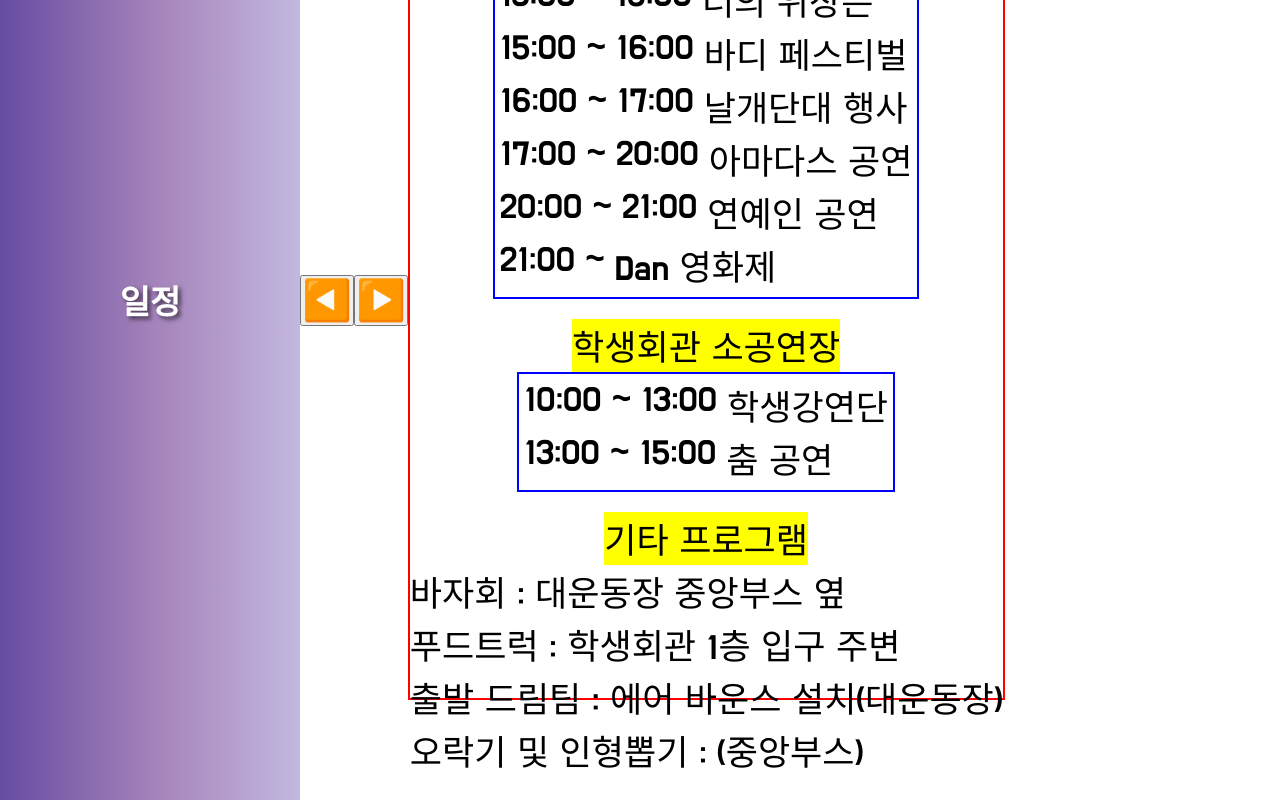
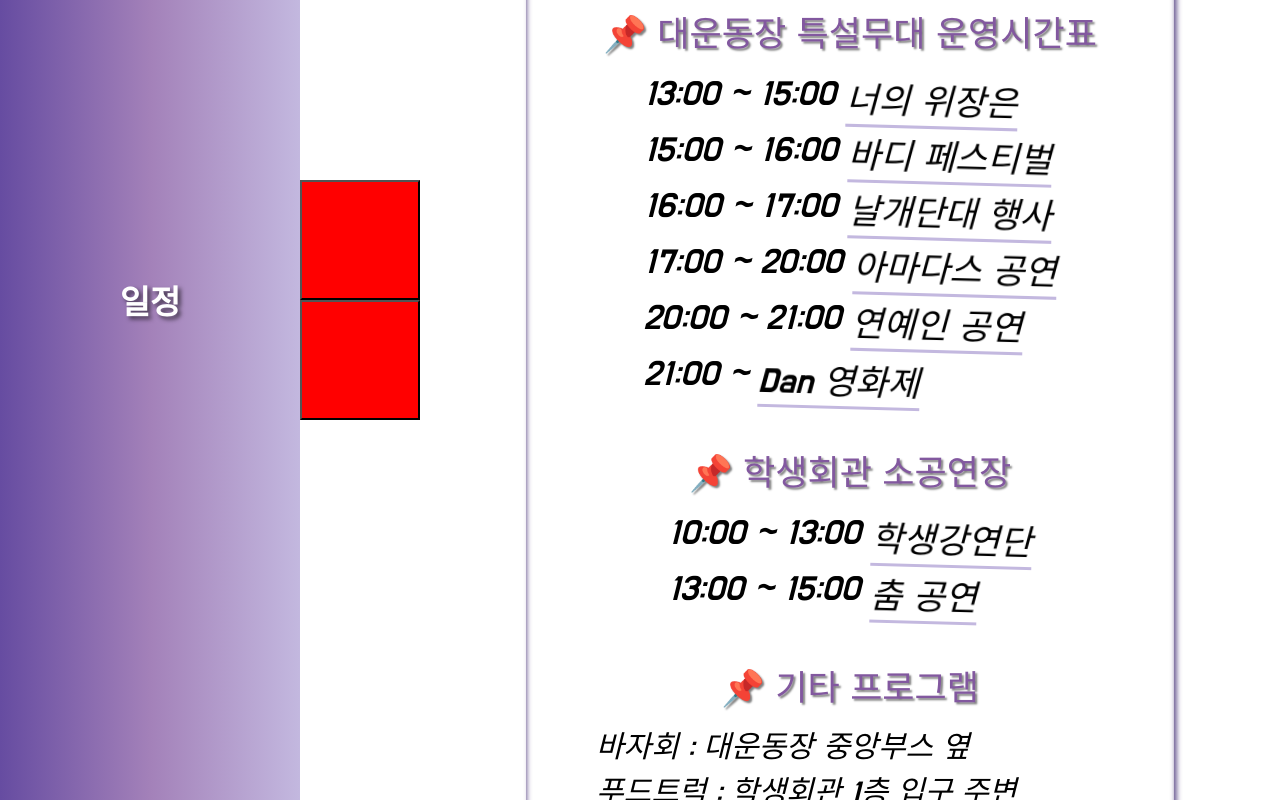
Before and after one commit to InKyoJeong/DKU_Festival, a React (Create React App) app: page / in a window 1280 px wide. Shown: the part 1700-2500 px from the top of the page. Built offline with nearby package versions, Linux system fonts and the light colour scheme.

Commit message:
docs: Edit Schedule Page and Refactor CSS

```diff
--- a/src/App.css
+++ b/src/App.css
@@ -1,4 +1,4 @@
 @import url("https://fonts.googleapis.com/css?family=Do+Hyeon&display=swap&subset=korean");
 body {
-  font-family: "Do Hyeon", sans-serif !important;
+  font-family: "Do Hyeon", sans-serif;
 }
--- a/src/components/ClockPresenter.js
+++ b/src/components/ClockPresenter.js
@@ -2,7 +2,7 @@ import React from "react";
 import PropTypes from "prop-types";
 import styled from "styled-components";
 
-const ClockPresenter = ({ days, hours, minutes, seconds, progress }) => (
+const ClockPresenter = ({ days, hours, minutes, seconds }) => (
   <ClockContainer>
     <FestaTitle>Dankook Festival</FestaTitle>
     <DaysContainer>
--- a/src/components/Footer.js
+++ b/src/components/Footer.js
@@ -14,7 +14,7 @@ const FootContainer = styled.div`
   background: #e55d87; /* fallback for old browsers */
   background: -webkit-linear-gradient(to right, #6a3093, #e55d87);
   background: linear-gradient(to right, #6a3093, #e55d87);
-  @media screen and (max-width: 480px) {
+  @media screen and (max-width: 768px) {
     height: 60px;
   }
 `;
--- a/src/components/Home.js
+++ b/src/components/Home.js
@@ -37,10 +37,6 @@ const Container1 = styled.div`
 const Container = styled.div`
   height: 100vh;
   display: flex;
-  @media screen and (max-width: 480px) {
-    justify-content: center;
-    align-items: center;
-  }
   @media screen and (max-width: 768px) {
     justify-content: center;
     align-items: center;
--- a/src/components/Promo.js
+++ b/src/components/Promo.js
@@ -39,7 +39,7 @@ const Title = styled.div`
   background: linear-gradient(90deg, #664ca1, #a381b9, #c3b8df);
   width: 300px;
   height: 100%;
-  @media screen and (max-width: 480px) {
+  @media screen and (max-width: 768px) {
     margin: 20px 0px;
     font-size: 23px;
     width: 50%;
--- /dev/null
+++ b/src/components/Schedule-font.css
@@ -0,0 +1 @@
+/* @import url("https://fonts.googleapis.com/css?family=Nanum+Gothic:700&display=swap&subset=korean"); */
--- a/src/components/Schedule.js
+++ b/src/components/Schedule.js
@@ -1,6 +1,7 @@
 import React from "react";
 import styled from "styled-components";
 import { DAY1, MINI_GROUND } from "../data/ScheduleData";
+import "./Schedule-font.css";
 
 const Schedule = () => (
   <AllContainer id="schedule">
@@ -9,15 +10,20 @@ const Schedule = () => (
     </TitleContainer>
 
     <ButtonContainer>
-      <Button>{"◀️"}</Button>
-      <Button>{"▶️"}</Button>
+      <Button></Button>
+      <Button></Button>
     </ButtonContainer>
 
     <DayContainer>
       <Day>5/11 (월)</Day>
       <ContentContainer>
         <InfoContainer>
-          <Info>대운동장 특설무대 운영시간표</Info>
+          <Info>
+            <span role="img" aria-label="title">
+              📌
+            </span>{" "}
+            대운동장 특설무대 운영시간표
+          </Info>
         </InfoContainer>
         <Content>
           {DAY1.map(data => (
@@ -31,7 +37,12 @@ const Schedule = () => (
 
       <ContentContainer>
         <InfoContainer>
-          <Info>학생회관 소공연장</Info>
+          <Info>
+            <span role="img" aria-label="title">
+              📌
+            </span>{" "}
+            학생회관 소공연장
+          </Info>
         </InfoContainer>
         <Content>
           {MINI_GROUND.map(data => (
@@ -45,13 +56,18 @@ const Schedule = () => (
 
       <ContentContainer>
         <InfoContainer>
-          <Info>기타 프로그램</Info>
+          <Info>
+            <span role="img" aria-label="title">
+              📌
+            </span>{" "}
+            기타 프로그램
+          </Info>
         </InfoContainer>
         <Extra>
-          <SC>바자회 : 대운동장 중앙부스 옆</SC>
-          <SC>푸드트럭 : 학생회관 1층 입구 주변</SC>
-          <SC>출발 드림팀 : 에어 바운스 설치(대운동장)</SC>
-          <SC>오락기 및 인형뽑기 : (중앙부스)</SC>
+          <SE>바자회 : 대운동장 중앙부스 옆</SE>
+          <SE>푸드트럭 : 학생회관 1층 입구 주변</SE>
+          <SE>출발 드림팀 : 에어 바운스 설치(대운동장)</SE>
+          <SE>오락기 및 인형뽑기 : (중앙부스)</SE>
         </Extra>
       </ContentContainer>
     </DayContainer>
@@ -61,55 +77,122 @@ const ButtonContainer = styled.div`
   display: flex;
   justify-content: center;
   align-items: center;
+  flex-direction: column;
+  @media screen and (max-width: 768px) {
+    flex-direction: row;
+  }
 `;
 const Button = styled.button`
-  font-size: 40px;
+  /* font-size: 40px; */
+  background-color: red;
+  width: 120px;
+  height: 120px;
+  /* border: none; */
+  &:hover {
+    background-color: black;
+    transition: ease-in-out 0.2s;
+  }
+  @media screen and (max-width: 768px) {
+    width: 50px;
+    height: 50px;
+  }
 `;
 
 const Extra = styled.div`
   flex-direction: column;
   display: flex;
+  font-size: 30px;
+  font-style: italic;
+  padding-top: 10px;
+  @media screen and (max-width: 768px) {
+    font-size: 23px;
+  }
 `;
 const DayContainer = styled.div`
   display: flex;
   flex-direction: column;
   align-items: center;
   justify-content: center;
-  border: 2px solid red;
+  /* border: 1px solid #c3b8df; */
+  border-radius: 10px;
+  margin: auto auto 0 auto;
+  padding: 5px 30px;
+  box-shadow: 3px 3px 5px rgba(52, 30, 107, 0.7),
+    inset 1px 1px 5px rgba(52, 30, 107, 0.7);
+  @media screen and (max-width: 768px) {
+    margin: 20px auto;
+    padding: 10px;
+  }
 `;
 const InfoContainer = styled.div`
-  background-color: yellow;
+  color: #82589f;
+  text-shadow: 2px 2px 2px gray;
 `;
 const Info = styled.div`
   /* background-color: yellow; */
 `;
 const Day = styled.div`
   font-size: 60px;
-  @media screen and (max-width: 480px) {
+  @media screen and (max-width: 768px) {
     font-size: 30px;
   }
 `;
 const S = styled.div`
   display: flex;
 `;
+const SE = styled.div`
+  display: flex;
+`;
 const ST = styled.div`
   padding-right: 10px;
+  /* border: 1px solid #c3b8df; */
 `;
-const SC = styled.div``;
+const SC = styled.div`
+  border-bottom: 3px solid #c3b8df;
+  animation: moving infinite 3s;
+  -webkit-animation: moving infinite 3s;
+  @keyframes moving {
+    0% {
+      -webkit-transform: rotate(0deg);
+      transform: rotate(0deg);
+    }
+
+    40% {
+      -webkit-transform: rotate(-2deg);
+      transform: rotate(-2deg);
+    }
+    60% {
+      -webkit-transform: rotate(2deg);
+      transform: rotate(2deg);
+    }
+
+    100% {
+      -webkit-transform: rotate(0deg);
+      transform: rotate(0deg);
+    }
+  }
+`;
 const Content = styled.div`
-  border: 2px solid blue;
-  padding: 5px 5px;
+  /* border: 2px solid blue; */
+
+  /* border-radius: 10px; */
+  padding: 15px 20px;
+  font-style: italic;
+  @media screen and (max-width: 768px) {
+    padding: 6px 12px;
+  }
 `;
 const ContentContainer = styled.div`
   display: flex;
   flex-direction: column;
   align-items: center;
   justify-content: center;
-  padding: 10px 0px;
+  padding: 10px 40px;
   font-size: 35px;
-  @media screen and (max-width: 480px) {
-    font-size: 25px;
-    padding-left: 0px;
+  @media screen and (max-width: 768px) {
+    font-size: 24px;
+
+    padding: 10px 0px;
   }
 `;
 const Title = styled.div`
@@ -124,7 +207,7 @@ const Title = styled.div`
   background: linear-gradient(90deg, #664ca1, #a381b9, #c3b8df);
   width: 300px;
   height: 100%;
-  @media screen and (max-width: 480px) {
+  @media screen and (max-width: 768px) {
     margin: 20px 0px;
     font-size: 23px;
     width: 50%;
@@ -138,7 +221,8 @@ const TitleContainer = styled.div`
   flex-direction: row;
   justify-content: center;
   align-items: center;
-  @media screen and (max-width: 480px) {
+
+  @media screen and (max-width: 768px) {
   }
 `;
 const AllContainer = styled.div`
@@ -147,7 +231,7 @@ const AllContainer = styled.div`
   display: flex;
   flex-direction: row;
 
-  @media screen and (max-width: 480px) {
+  @media screen and (max-width: 768px) {
     display: flex;
     flex-direction: column;
     height: 90vh;
```
Also changed, not shown: src/components/LineUp.js (+46 -48 lines), src/components/LineUpDetail.js (+4 -4 lines), 1 other file (tests, documents, lock files or other folders).
